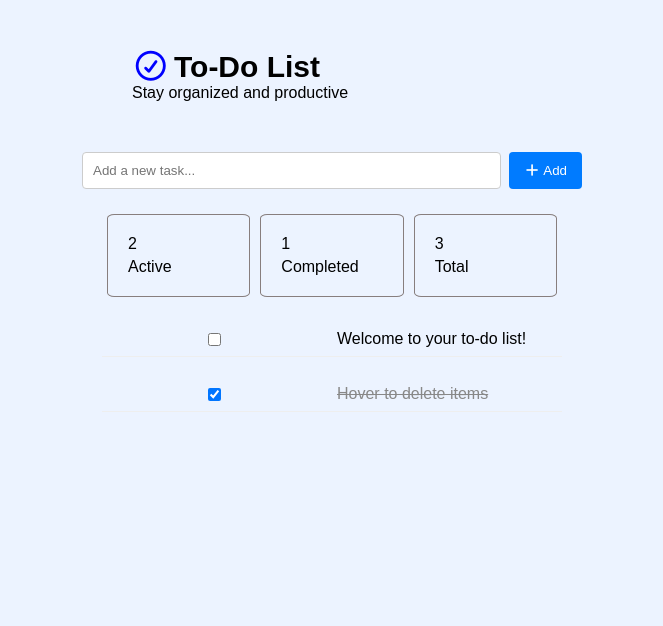
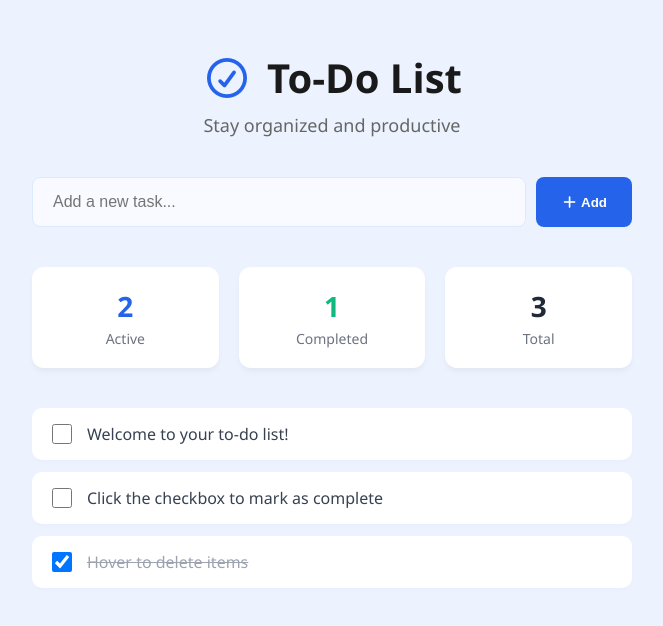
Before and after one commit to lemi-fayera/FOCUS-ASTU-TECH-COMMUNITY, a plain HTML site: page To-Do-App/index.html in a window 1280 px wide. Shown: the whole page, without its empty margins (308-971 px from the left). Drawn offline with Linux system fonts and the light colour scheme.

Commit message:
more similar to the design given

```diff
--- a/To-Do-App/index.html
+++ b/To-Do-App/index.html
@@ -1,23 +1,24 @@
-<!DOCTYPE html>
+<!doctype html>
 <html lang="en">
   <head>
-    <meta charset="UTF-8">
-    <meta name="viewport" content="width=device-width, initial-scale=1.0">
+    <meta charset="UTF-8" />
+    <meta name="viewport" content="width=device-width, initial-scale=1.0" />
     <title>CSS-Only Todo App</title>
-    <link rel="stylesheet" href="styles.css">
-    <link rel="stylesheet" href="https://cdnjs.cloudflare.com/ajax/libs/font-awesome/7.0.1/css/all.min.css">
+    <link rel="stylesheet" href="styles.css" />
+    <link
+      rel="stylesheet"
+      href="https://cdnjs.cloudflare.com/ajax/libs/font-awesome/7.0.1/css/all.min.css"
+    />
   </head>
   <body>
-
     <div class="app-wrapper">
       <header>
-            <div class="logo-icon"><i class="fa-regular fa-circle-check"></i></div>
-            <h1>To-Do List</h1>
+        <h1><i class="fa-regular fa-circle-check logo-icon"></i> To-Do List</h1>
         <p>Stay organized and productive</p>
       </header>
 
       <div class="input-container">
-            <input type="text" placeholder="Add a new task...">
+        <input type="text" placeholder="Add a new task..." />
         <button class="add-btn"><i class="fa-solid fa-plus"></i> Add</button>
       </div>
 
@@ -37,11 +38,12 @@
       </div>
 
       <div class="todo-list">
-
         <div class="task-item">
-                <input type="checkbox" id="task1" class="hidden-check">
+          <input type="checkbox" id="task1" class="hidden-check" />
           <label for="task1" class="check-custom"></label>
-                <label for="task1" class="task-label">Welcome to your to-do list!</label>
+          <label for="task1" class="task-label"
+            >Welcome to your to-do list!</label
+          >
           <div class="hover-actions">
             <i class="fa-solid fa-pencil edit-icon"></i>
             <i class="fa-solid fa-trash-can delete-icon"></i>
@@ -49,7 +51,19 @@
         </div>
 
         <div class="task-item">
-                <input type="checkbox" id="task2" class="hidden-check" checked>
+          <input type="checkbox" id="task1" class="hidden-check" />
+          <label for="task1" class="check-custom"></label>
+          <label for="task1" class="task-label"
+            >Click the checkbox to mark as complete</label
+          >
+          <div class="hover-actions">
+            <i class="fa-solid fa-pencil edit-icon"></i>
+            <i class="fa-solid fa-trash-can delete-icon"></i>
+          </div>
+        </div>
+
+        <div class="task-item">
+          <input type="checkbox" id="task2" class="hidden-check" checked />
           <label for="task2" class="check-custom"></label>
           <label for="task2" class="task-label">Hover to delete items</label>
           <div class="hover-actions">
@@ -57,9 +71,7 @@
             <i class="fa-solid fa-trash-can delete-icon"></i>
           </div>
         </div>
-
       </div>
     </div>
-
   </body>
 </html>
--- a/To-Do-App/styles.css
+++ b/To-Do-App/styles.css
@@ -1,3 +1,4 @@
+/* Resetting defaults for a clean slate */
 * {
   margin: 0;
   padding: 0;
@@ -5,98 +6,165 @@
 }
 
 body {
-    font-family: sans-serif;
-    background-color:#ECF3FF ;
+  font-family: 'Segoe UI', Tahoma, Geneva, Verdana, sans-serif;
+  background-color: #ECF3FF; /* The light blue background from the design */
+  display: flex;
+  justify-content: center; /* Centers the app horizontally */
+  align-items: flex-start; /* Aligns to top */
+  min-height: 100vh;
+  padding-top: 50px;
 }
+
 .app-wrapper {
   width: 100%;
-  max-width: 500px;
-  margin: 0 auto;
+  max-width: 800px; /* Increased width to match the desktop look */
+  text-align: center; /* Centers the header text */
+  display: flex;
+  flex-direction: column;
+  gap: 20px;
 }
-.logo-icon,h1 {
-    display: inline;
-    margin-top: 20px;
-    margin-bottom: 20px;
-    font-size: 30px;
 
+/* Header Section */
+header h1 {
+  font-size: 40px;
+  color: #1a1a1a;
+  display: flex;
+  align-items: center;
+  justify-content: center;
+  gap: 15px; /* Space between icon and text */
 }
 
 .logo-icon {
-    color: blue;
-}
-header {
-    margin: 20px;
-    padding: 30px;
+  color: #2563eb; /* A more vibrant blue */
 }
 
+header p {
+  color: #666;
+  margin-top: 8px;
+  font-size: 18px;
+}
+
+/* Input Bar Section */
+.input-container {
+  display: flex;
+  gap: 10px;
+  margin: 20px auto;
+  width: 100%;
+  max-width: 600px;
+}
+
+input[type="text"] {
+  padding: 15px 20px;
+  border: 1px solid #dbeafe;
+  border-radius: 8px;
+  flex: 1;
+  font-size: 16px;
+  background-color: #f8faff; /* Slightly off-white input */
+}
+
+.add-btn {
+  background-color: #2563eb;
+  color: white;
+  border: none;
+  border-radius: 8px;
+  padding: 0 25px;
+  font-weight: 600;
+  cursor: pointer;
+}
+
+.add-btn:hover {
+  background-color: #1d4ed8;
+}
+
+/* Stats Row - The three summary cards */
 .stats-row {
-    display: flex;
-    margin: 20px;
-
+  display: flex;
+  gap: 20px;
+  margin: 0 auto 20px auto;
+  max-width: 600px;
+  width: 100%;
 }
 
 .card {
+  background: white;
+  padding: 20px;
+  border-radius: 12px;
+  flex: 1;
+  display: flex;
+  flex-direction: column;
+  box-shadow: 0 4px 6px -1px rgba(0, 0, 0, 0.05); /* Soft shadow for depth */
+}
 
-    display: flex;
-    flex-direction: column;
-    gap: 5px;
-    padding: 20px;
-    border: 1px solid rgb(135, 126, 126);
-    border-radius: 5%;
-    margin: 5px;
-    width: 100%;
+.num {
+  font-size: 28px;
+  font-weight: bold;
 }
+
+.blue { color: #2563eb; }
+.green { color: #10b981; }
+.dark { color: #1f2937; }
+
+.tag {
+  color: #6b7280;
+  font-size: 14px;
+  margin-top: 4px;
+}
+
+/* To-Do List Section */
 .todo-list {
-    display: flex;
-    flex-direction: column;
-    gap: 20px;
-    margin: 20px;
-
+  display: flex;
+  flex-direction: column;
+  gap: 12px;
+  width: 100%;
+  max-width: 600px;
+  margin: 0 auto;
 }
 
 .task-item {
-    display: flex;
-    align-items: center;
-    padding: 8px 0;
-    border-bottom: 1px solid #eee;
+  background: white;
+  padding: 15px 20px;
+  border-radius: 10px;
+  display: flex;
+  align-items: center;
+  box-shadow: 0 2px 4px rgba(0,0,0,0.02);
+  transition: transform 0.2s;
 }
 
-.task-label { flex: 1; margin-left: 10px; cursor: pointer; }
-
-.hidden-check:checked ~ .task-label {
-    text-decoration: line-through;
-    color: #888;
+.task-item:hover {
+  transform: translateY(-2px); /* Slight lift effect on hover */
 }
 
-
-.hover-actions { display: none; gap: 10px; color: #666; }
-.task-item:hover .hover-actions { display: flex; }
-
-
-.edit-icon:hover { color: #007bff; }
-.delete-icon:hover { color: #ff4d4d; }
-
-.input-container {
-    display: flex;
-    gap: 8px;
+/* Checkbox Styling */
+.hidden-check {
+  width: 20px;
+  height: 20px;
+  cursor: pointer;
 }
 
-input {
-    padding: 10px;
-    border: 1px solid #ccc;
-    border-radius: 4px;
-    flex: 1;
+.task-label {
+  flex: 1;
+  margin-left: 15px;
+  text-align: left;
+  font-size: 16px;
+  color: #374151;
 }
 
-.add-btn {
-    background-color: #007bff;
-    color: white;
-    border: none;
-    border-radius: 4px;
-    padding: 10px 15px;
-    cursor: pointer;
+/* Completed State logic */
+.hidden-check:checked ~ .task-label {
+  text-decoration: line-through;
+  color: #9ca3af;
 }
 
-.add-btn:hover {
-    background-color: #0056b3;
+/* Actions that appear only on hover */
+.hover-actions {
+  display: none;
+  gap: 12px;
+  color: #9ca3af;
 }
+
+.task-item:hover .hover-actions {
+  display: flex;
+}
+
+.edit-icon:hover { color: #2563eb; cursor: pointer; }
+.delete-icon:hover { color: #ef4444; cursor: pointer; }
```
Lines whose indentation alone changed are shown as unchanged.
